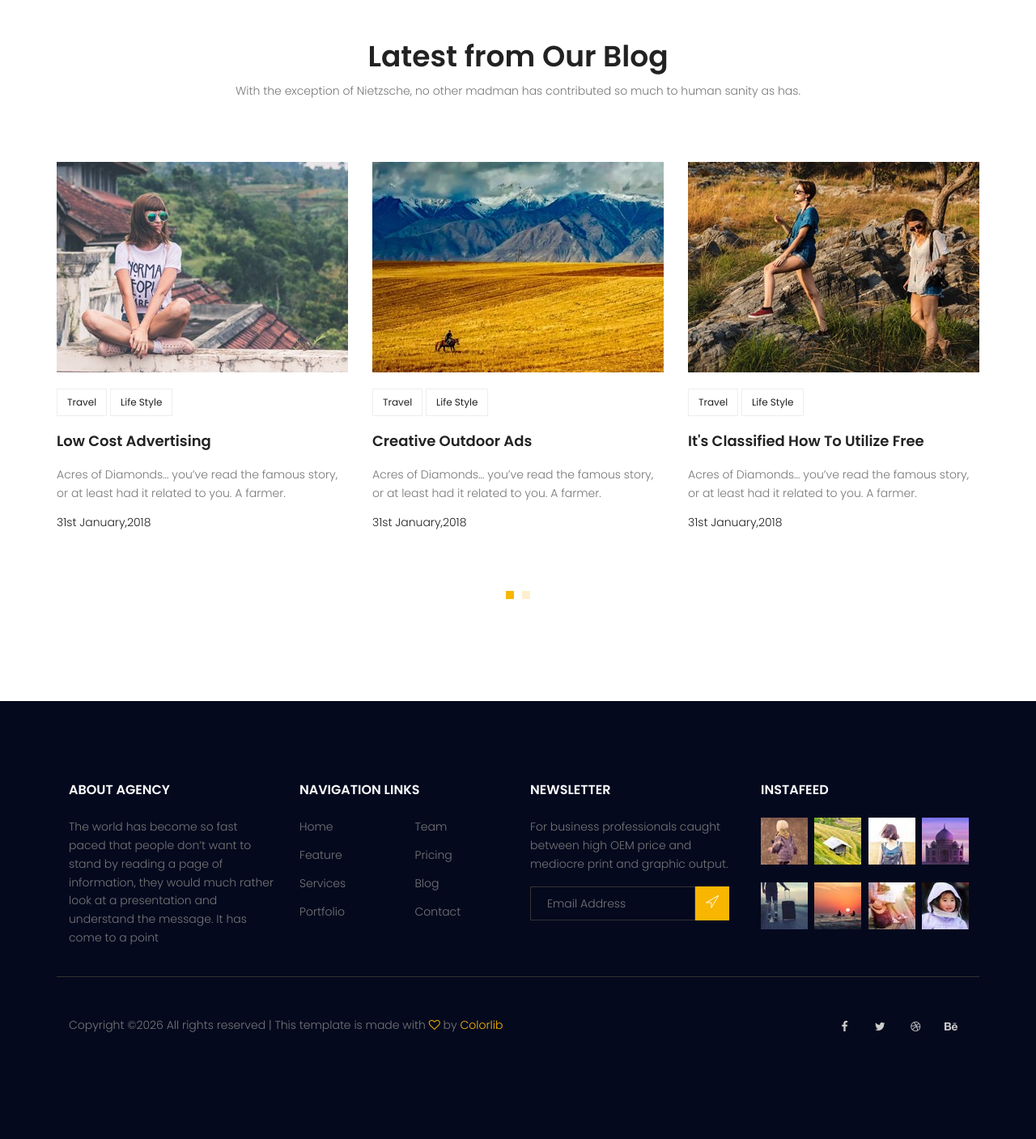
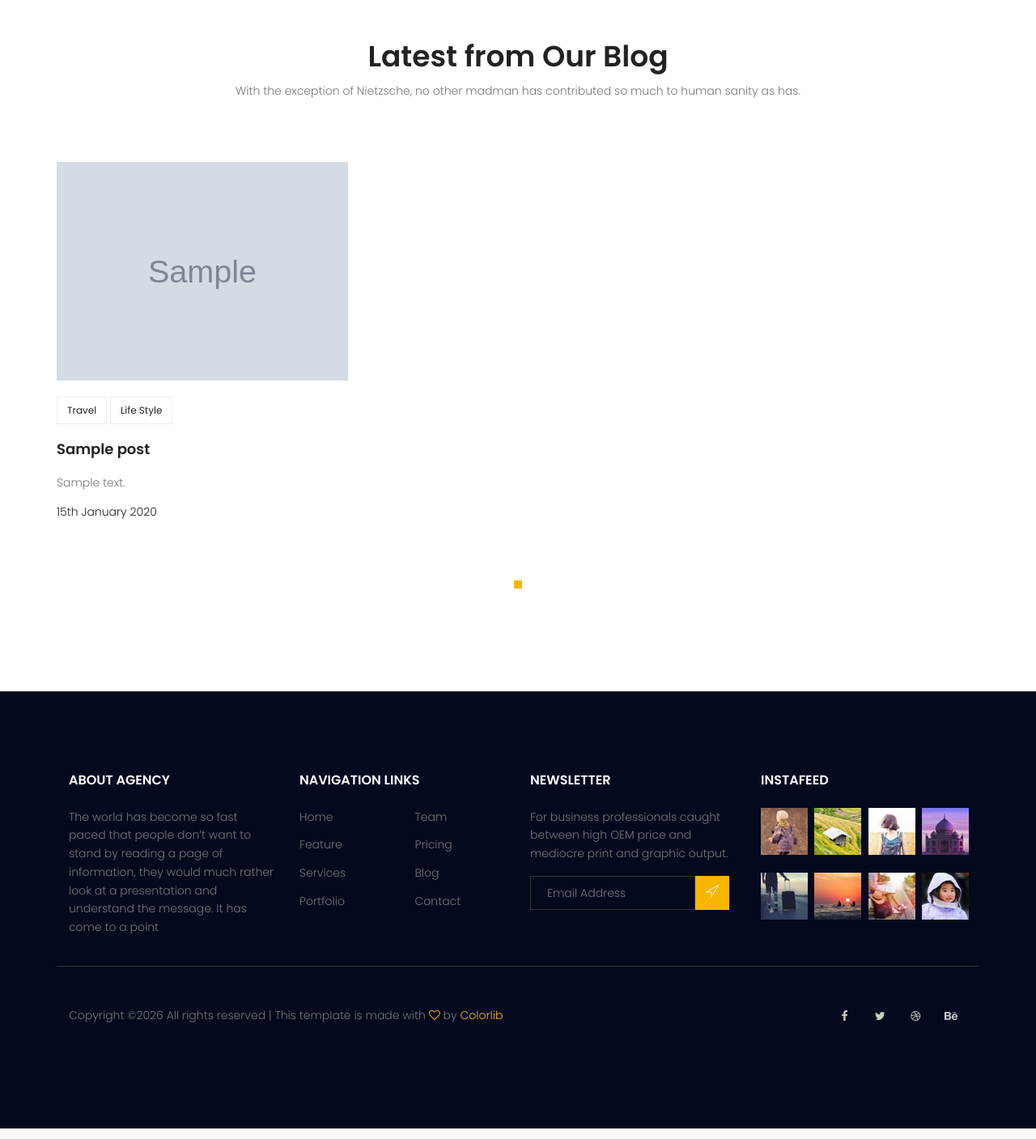
Before and after one commit to F-sedighi/mysite2_copy, a Django app: page / in a window 1280 px wide. Shown: the part 2589-3996 px from the top of the page at 81% size. Run offline with Django 5.2, Linux system fonts and the light colour scheme; tables that the repository leaves empty hold one stand-in row (values such as "Sample post"); grey boxes marked "Sample" are stand-in pictures; some libraries are stand-ins or nearby versions.

Commit message:
New modify

```diff
--- a/mysite2_copy/blog/models.py
+++ b/mysite2_copy/blog/models.py
@@ -1,10 +1,11 @@
 from django.db import models
 from django.contrib.auth.models import User
 
+
 # Create your models here.
 class Category(models.Model):
+
     name = models.CharField(max_length = 255)
-
     def __str__(self):
         return self.name
 
@@ -26,10 +27,10 @@ class Post(models.Model):
 
 
     class Meta:
+
         ordering = ['created_date']
         # verbose_name = 'پست'
         # verbose_name_plural = "پست ها"
 
-
     def __str__(self):
         return "{} - {}".format(self.title,self.id)
--- a/mysite2_copy/blog/templatetags/blog_tags.py
+++ b/mysite2_copy/blog/templatetags/blog_tags.py
@@ -14,12 +14,12 @@ def function(a=5):
 
 @register.simple_tag(name = 'totalposts')
 def func1():
-    posts = Post.objects.filter(status = 1).count()
+    posts = Post.objects.filter(status = 1).order_by('published_date').count()
     return posts
 
 @register.simple_tag(name = 'posts')
 def func2():
-    posts = Post.objects.filter(status = 1)
+    posts = Post.objects.filter(status = 1).order_by('published_date')
     return posts
 
 
@@ -39,7 +39,7 @@ def latestposts(arg=3):
 
 @register.inclusion_tag('blog/blog-post-categories.html')
 def postcategories():
-    posts = Post.objects.filter(status = 1)
+    posts = Post.objects.filter(status = 1).order_by('published_date')
     categories = Category.objects.all()
     cat_dict = {}
     for name in categories:
--- a/mysite2_copy/blog/urls.py
+++ b/mysite2_copy/blog/urls.py
@@ -8,5 +8,9 @@ urlpatterns=[
     path('', blog_view,name='index'),
     path('<int:pid>',blog_single,name='single'),
     path('author/',blog_view,name='author'),
+    path('category/<str:cat_name>',blog_view,name='category'),
+    path('author/<str:author_username>', blog_view, name = 'author'),
+    #path('category/<str:cat_name>',blog_category,name='category'),
+    path('search/', blog_search, name = 'search'),
     path('test',  test, name = 'test'),
 ]
--- /dev/null
+++ b/mysite2_copy/core/templatetags/core_tags.py
@@ -0,0 +1,9 @@
+from django import template
+from blog.models import Post
+from django.utils import timezone
+
+register = template.Library()
+@register.inclusion_tag('website/latest_from_our_blog.html')
+def latest_from_our_blog():
+    posts = Post.objects.filter(status = 1, published_date__lte = timezone.now())
+    return {'posts': posts}
--- a/mysite2_copy/core/views.py
+++ b/mysite2_copy/core/views.py
@@ -1,9 +1,14 @@
 from django.shortcuts import render
+from blog.models import Post
+from django.utils import timezone
+
 
 # Create your views here.
 def index_view(request):
     #return HttpResponse('hello')
-    return render(request,'website/index.html')
+    posts = Post.objects.filter(status = 1).order_by('published_date')
+    context = {'posts': posts}
+    return render(request,'website/index.html', context = context)
 
 def about_view(request):
     return render(request,'website/about.html')
--- a/mysite2_copy/templates/blog/blog-post-categories.html
+++ b/mysite2_copy/templates/blog/blog-post-categories.html
@@ -4,7 +4,7 @@
 	<ul class="cat-list">
         {% for name, count in categories.items %}
 		<li>
-			<a href="#" class="d-flex justify-content-between">
+			<a href="{% url 'blog:category' cat_name=name %}" class="d-flex justify-content-between">
 				<p>{{name}}</p>
 				<p>{{count}}</p>
 			</a>
--- a/mysite2_copy/templates/blog/blog-single.html
+++ b/mysite2_copy/templates/blog/blog-single.html
@@ -265,7 +265,9 @@
 								<div class="single-sidebar-widget ads-widget">
 									<a href="#"><img class="img-fluid" src="{% static 'img/blog/ads-banner.jpg' %}" alt=""></a>
 								</div>
+
 								{% postcategories %}
+
 								<div class="single-sidebar-widget newsletter-widget">
 									<h4 class="newsletter-title">Newsletter</h4>
 									<p>
--- a/mysite2_copy/templates/website/index.html
+++ b/mysite2_copy/templates/website/index.html
@@ -1,5 +1,5 @@
 {% extends 'base.html' %}
-
+{% load core_tags %}
 {% block content %}
 {% load static %}
 <!-- start banner Area -->
@@ -177,153 +177,7 @@
 
 <!-- Start blog Area -->
 <section class="recent-blog-area section-gap">
-	<div class="container">
-		<div class="row d-flex justify-content-center">
-			<div class="menu-content pb-60 col-lg-9">
-				<div class="title text-center">
-					<h1 class="mb-10">Latest from Our Blog</h1>
-					<p>With the exception of Nietzsche, no other madman has contributed so much to human sanity as has.</p>
-				</div>
-			</div>
-		</div>
-		<div class="row">
-			<div class="active-recent-blog-carusel">
-				<div class="single-recent-blog-post item">
-					<div class="thumb">
-						<img class="img-fluid" src="{% static 'img/b1.jpg' %}" alt="">
-					</div>
-					<div class="details">
-						<div class="tags">
-							<ul>
-								<li>
-									<a href="#">Travel</a>
-								</li>
-								<li>
-									<a href="#">Life Style</a>
-								</li>
-							</ul>
-						</div>
-						<a href="#"><h4 class="title">Low Cost Advertising</h4></a>
-						<p>
-							Acres of Diamonds… you’ve read the famous story, or at least had it related to you. A farmer.
-						</p>
-						<h6 class="date">31st January,2018</h6>
-					</div>
-				</div>
-				<div class="single-recent-blog-post item">
-					<div class="thumb">
-						<img class="img-fluid" src="{% static 'img/b2.jpg' %}" alt="">
-					</div>
-					<div class="details">
-						<div class="tags">
-							<ul>
-								<li>
-									<a href="#">Travel</a>
-								</li>
-								<li>
-									<a href="#">Life Style</a>
-								</li>
-							</ul>
-						</div>
-						<a href="#"><h4 class="title">Creative Outdoor Ads</h4></a>
-						<p>
-							Acres of Diamonds… you’ve read the famous story, or at least had it related to you. A farmer.
-						</p>
-						<h6 class="date">31st January,2018</h6>
-					</div>
-				</div>
-				<div class="single-recent-blog-post item">
-					<div class="thumb">
-						<img class="img-fluid" src="{% static 'img/b3.jpg' %}" alt="">
-					</div>
-					<div class="details">
-						<div class="tags">
-							<ul>
-								<li>
-									<a href="#">Travel</a>
-								</li>
-								<li>
-									<a href="#">Life Style</a>
-								</li>
-							</ul>
-						</div>
-						<a href="#"><h4 class="title">It's Classified How To Utilize Free</h4></a>
-						<p>
-							Acres of Diamonds… you’ve read the famous story, or at least had it related to you. A farmer.
-						</p>
-						<h6 class="date">31st January,2018</h6>
-					</div>
-				</div>
-				<div class="single-recent-blog-post item">
-					<div class="thumb">
-						<img class="img-fluid" src="{% static 'img/b1.jpg' %}" alt="">
-					</div>
-					<div class="details">
-						<div class="tags">
-							<ul>
-								<li>
-									<a href="#">Travel</a>
-								</li>
-								<li>
-									<a href="#">Life Style</a>
-								</li>
-							</ul>
-						</div>
-						<a href="#"><h4 class="title">Low Cost Advertising</h4></a>
-						<p>
-							Acres of Diamonds… you’ve read the famous story, or at least had it related to you. A farmer.
-						</p>
-						<h6 class="date">31st January,2018</h6>
-					</div>
-				</div>
-				<div class="single-recent-blog-post item">
-					<div class="thumb">
-						<img class="img-fluid" src="{% static 'img/b2.jpg' %}" alt="">
-					</div>
-					<div class="details">
-						<div class="tags">
-							<ul>
-								<li>
-									<a href="#">Travel</a>
-								</li>
-								<li>
-									<a href="#">Life Style</a>
-								</li>
-							</ul>
-						</div>
-						<a href="#"><h4 class="title">Creative Outdoor Ads</h4></a>
-						<p>
-							Acres of Diamonds… you’ve read the famous story, or at least had it related to you. A farmer.
-						</p>
-						<h6 class="date">31st January,2018</h6>
-					</div>
-				</div>
-				<div class="single-recent-blog-post item">
-					<div class="thumb">
-						<img class="img-fluid" src="{% static 'img/b3.jpg' %}" alt="">
-					</div>
-					<div class="details">
-						<div class="tags">
-							<ul>
-								<li>
-									<a href="#">Travel</a>
-								</li>
-								<li>
-									<a href="#">Life Style</a>
-								</li>
-							</ul>
-						</div>
-						<a href="#"><h4 class="title">It's Classified How To Utilize Free</h4></a>
-						<p>
-							Acres of Diamonds… you’ve read the famous story, or at least had it related to you. A farmer.
-						</p>
-						<h6 class="date">31st January,2018</h6>
-					</div>
-				</div>
-
-			</div>
-		</div>
-	</div>
+	{% latest_from_our_blog %}
 </section>
 <!-- End recent-blog Area -->
 
--- /dev/null
+++ b/mysite2_copy/templates/website/latest_from_our_blog.html
@@ -0,0 +1,39 @@
+{% load static %}
+<div class="container">
+		<div class="row d-flex justify-content-center">
+			<div class="menu-content pb-60 col-lg-9">
+				<div class="title text-center">
+					<h1 class="mb-10">Latest from Our Blog</h1>
+					<p>With the exception of Nietzsche, no other madman has contributed so much to human sanity as has.</p>
+				</div>
+			</div>
+		</div>
+		<div class="row">
+			<div class="active-recent-blog-carusel">
+				{% for post in posts %}
+				<div class="single-recent-blog-post item">
+					<div class="thumb">
+						<img class="img-fluid" src="{{post.image.url}}" alt="">
+					</div>
+					<div class="details">
+						<div class="tags">
+							<ul>
+								<li>
+									<a href="#">Travel</a>
+								</li>
+								<li>
+									<a href="#">Life Style</a>
+								</li>
+							</ul>
+						</div>
+						<a href="{% url 'blog:single' pid=post.id %}"><h4 class="title">{{post.title}}</h4></a>
+						<p>
+							{{post.content|truncatewords:3}}
+						</p>
+						<h6 class="date">{{post.published_date|date:"dS F o"}}</h6>
+					</div>
+				</div>
+				{% endfor %}
+			</div>
+		</div>
+	</div>
```
Also changed, not shown: mysite2_copy/blog/views.py (+32 -1 lines), mysite2_copy/templates/blog/blog-home.html (+4 -9 lines), mysite2_copy/templates/blog/blog-search.html (added, +7 -0 lines), mysite2_copy/core/templatetags/__init__.py (added).
